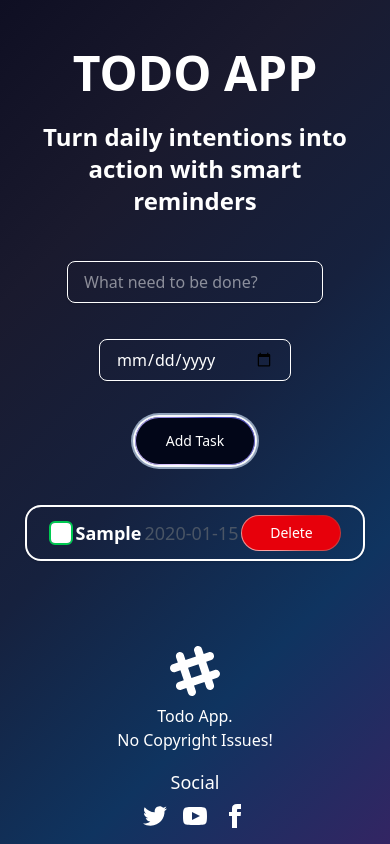
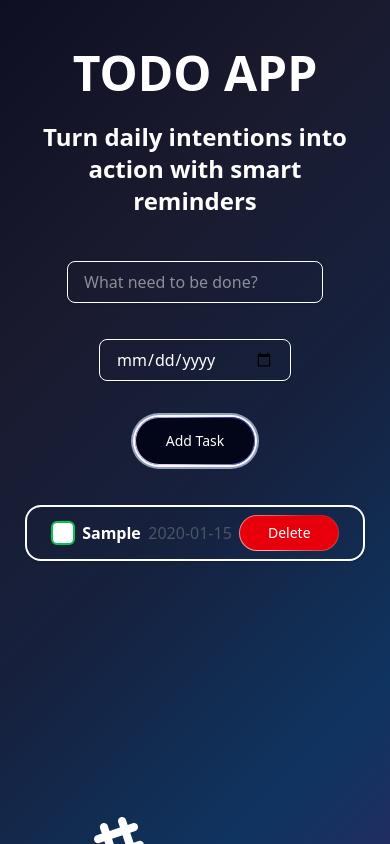
Before and after one commit to calvintakasi/Todo-App, a React (Vite) app: page / in a window 390 px wide. Both pictures are taken after typing "Sample", "2020-01-15" into the empty fields and a click on the button "Add Task". Shown: the top 844 px of the page. Built offline with nearby package versions, Linux system fonts and the light colour scheme.

Commit message:
layout and content positioning , responsiveness

```diff
--- a/src/components/Footer.jsx
+++ b/src/components/Footer.jsx
@@ -1,7 +1,7 @@
 function Footer() {
   return (
-    <footer className="footer sm:footer-horizontal bg-neutral text-neutral-content p-4 sm:p-8 lg:p-16 flex flex-col sm:flex-row justify-between sm:justify-around items-center sm:items-baseline fixed bottom-0 left-0 w-full z-10">
-      <aside className="mb-4 sm:mb-0 text-center sm:text-left">
+    <footer className="footer mt-60 mb-14 sm:footer-horizontal  bg-neutral text-neutral-content p-4 sm:p-8 lg:p-16 flex  sm:flex-row justify-between sm:justify-around items-center sm:items-baseline  bottom-0 left-0 w-full z-10 ">
+      <aside className="mb-4 sm:mb-0 text-center sm:text-left ">
         <svg
           width="50"
           height="50"
--- a/src/components/Message.jsx
+++ b/src/components/Message.jsx
@@ -3,7 +3,7 @@ import React from "react";
 const Message = () => {
   return (
     <div className="text-center font-bold text-4xl items-center mt-10">
-      🧹 This list is cleaner than my room!
+      This list is cleaner than my room! 🧹
     </div>
   );
 };
--- a/src/components/TodoItems.jsx
+++ b/src/components/TodoItems.jsx
@@ -21,8 +21,12 @@ function TodoItems({ todoName, todoDate, id, handleDelete }) {
             </svg>
           </label>
 
-          <div className="name font-semibold">{todoName}</div>
-          <div className="date text-gray-600">{todoDate}</div>
+          <div className="name font-semibold text-base sm:text-sm">
+            {todoName}
+          </div>
+          <div className="date text-gray-600 text-base sm:hidden md:block">
+            {todoDate}
+          </div>
           <button
             className="relative inline-flex w-25 h-9 overflow-hidden rounded-full p-[1px] focus:outline-none focus:ring-2 focus:ring-red-400 focus:ring-offset-2 focus:ring-offset-slate-50"
             onClick={() => handleDelete(id)}
```
